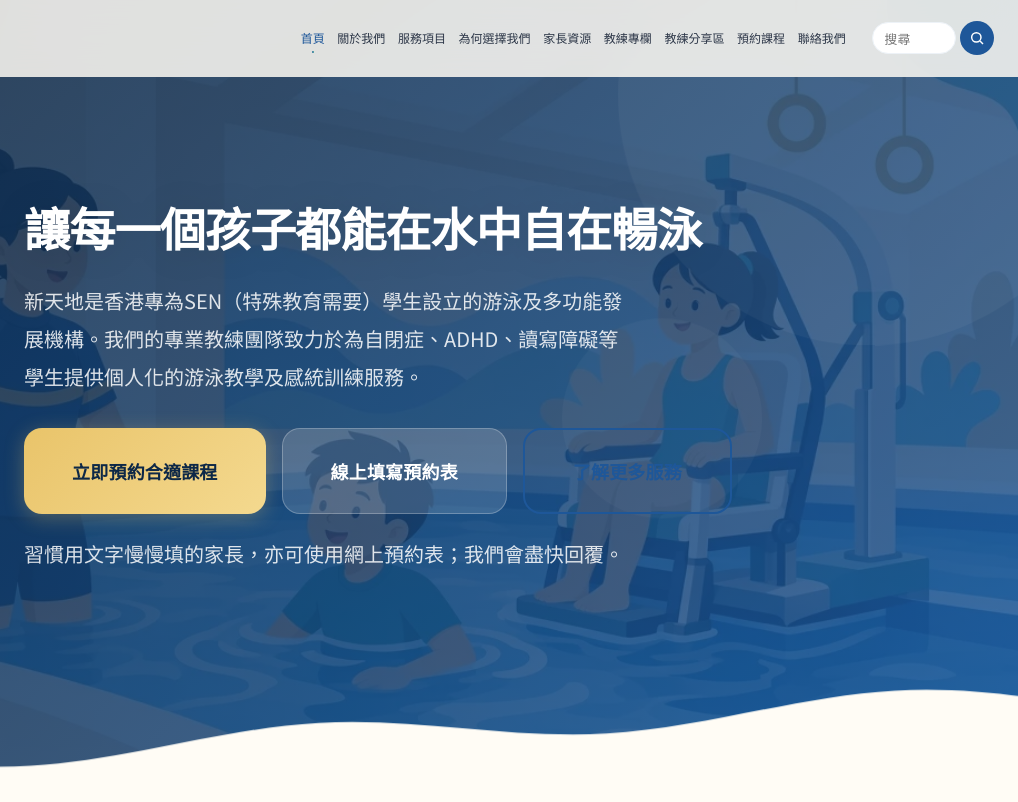
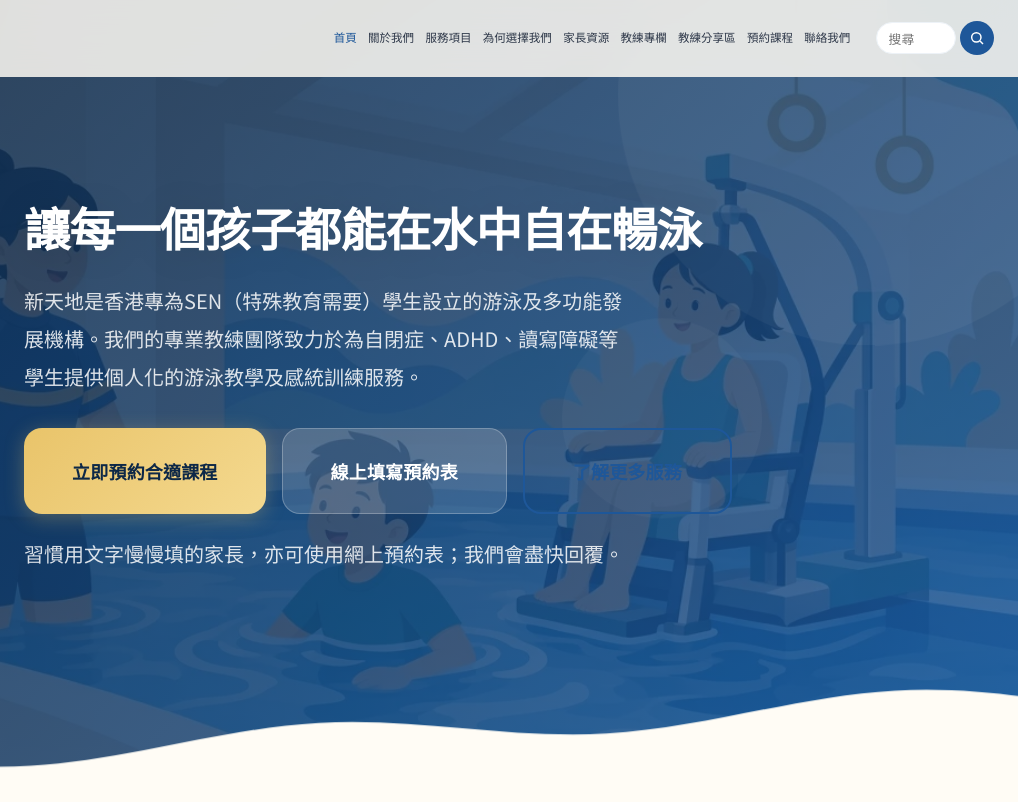
Before and after one commit to leisureorghk/leisure-org-hk, a plain HTML site: page index.html in a window 1280 px wide. Shown: the top 802 px of the page, 262-1280 px from the left. Drawn offline with Linux system fonts and the light colour scheme; a web font is replaced by a local one.

Commit message:
Fix duplicate coach-share nav link and tighten desktop menu spacing.
Skip injection when the link already exists, and slightly shrink nav text so the header no longer overlaps the brand.

Co-authored-by: Cursor <cursoragent@cursor.com>

```diff
--- a/automation/seo-lib.mjs
+++ b/automation/seo-lib.mjs
@@ -241,7 +241,7 @@ export function optimizeFontLinks(html) {
   );
 }
 
-const SITE_SCRIPTS = `    <script src="js/site-ui.js?v=20261021a" defer></script>
+const SITE_SCRIPTS = `    <script src="js/site-ui.js?v=20261021b" defer></script>
     <script src="js/share.js?v=20260821a" defer></script>
     <script src="js/analytics.js?v=20260525a" defer></script>
 `;
--- a/css/style.css
+++ b/css/style.css
@@ -3300,20 +3300,20 @@ p { margin-bottom: var(--spacing-sm); }
 
     .nav-drawer-links .nav-link {
         white-space: nowrap;
-        padding: var(--spacing-xs) 0.45rem;
-        font-size: 0.8125rem;
+        padding: var(--spacing-xs) 0.38rem;
+        font-size: 0.78rem;
     }
 }
 
 /* 窄桌面／小平板橫向：導覽較擠時略縮字級與間距 */
-@media (min-width: 1024px) and (max-width: 1280px) {
+@media (min-width: 1024px) and (max-width: 1360px) {
     .nav-drawer-links .nav-link {
-        padding: 0.35rem 0.32rem;
-        font-size: 0.75rem;
+        padding: 0.3rem 0.28rem;
+        font-size: 0.72rem;
     }
 
     .site-search input[type="search"] {
-        width: 5.25rem;
+        width: 5rem;
     }
 }
 
--- a/js/site-ui.js
+++ b/js/site-ui.js
@@ -58,7 +58,14 @@
     var links = document.querySelectorAll('.nav-drawer-links');
     if (!links.length) return;
     links.forEach(function (nav) {
-      if (nav.querySelector('[data-coach-share]')) return;
+      // 已有手寫或先前注入的連結時不要再加（避免「教練分享區」重複）
+      if (
+        nav.querySelector('[data-coach-share]') ||
+        nav.querySelector('a[href="coach-share.html"]') ||
+        nav.querySelector('a[href$="/coach-share.html"]')
+      ) {
+        return;
+      }
       var a = document.createElement('a');
       a.href = 'coach-share.html';
       a.className = 'nav-link';
```
Also changed, not shown: coach-share.html (+2 -2 lines).
